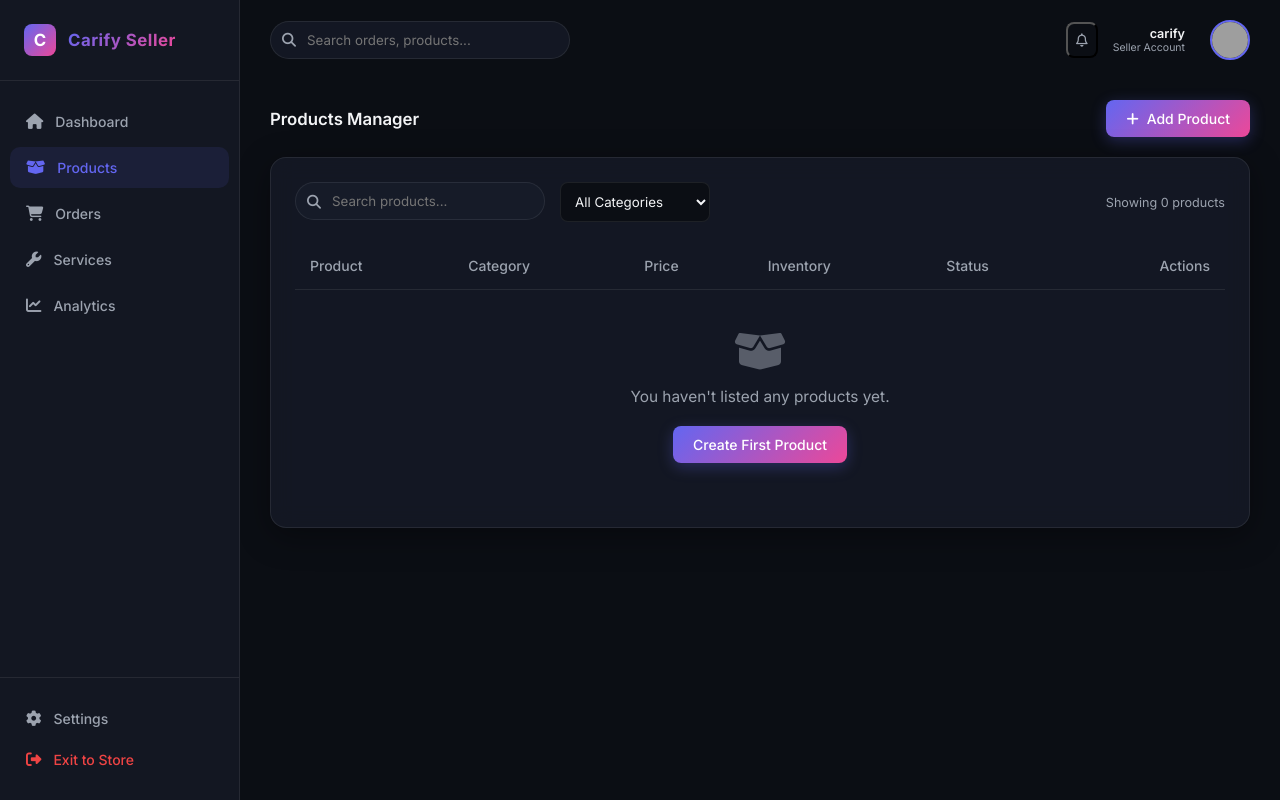
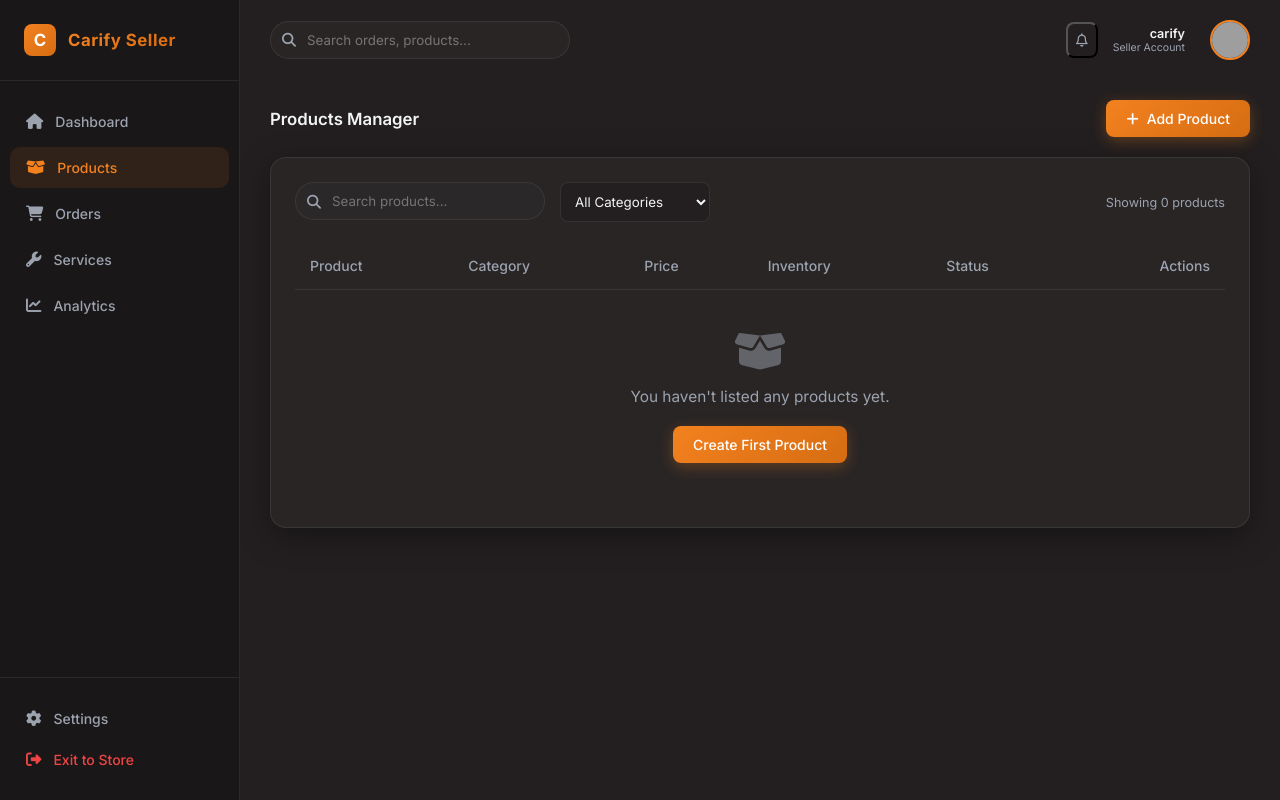
Before and after one commit to ashmith124-sys/carify, a Django app: page /seller/products/ in a window 1280 px wide. Run offline with Django 5.2, Linux system fonts and the light colour scheme; a user stored in the database is signed in; data comes from the database, SQL or seed files in the repository; grey boxes are pictures that could not be loaded.

Commit message:
style: unify brand identity across storefront and seller dashboard

```diff
--- a/carify_project/carify_app/templates/product_detail.html
+++ b/carify_project/carify_app/templates/product_detail.html
@@ -9,7 +9,7 @@
 
     <div style="display: grid; grid-template-columns: 1fr 1fr; gap: 60px;">
         <!-- Left: Image Gallery -->
-        <div style="border: 2px solid var(--border-strong); background: #FAFAFA;">
+        <div style="border: 2px solid var(--border-strong); background: var(--bg-dark);">
             {% if product.image %}
                 <img src="{{ product.image.url }}" alt="{{ product.name }}" style="width: 100%; height: auto; object-fit: contain;">
             {% elif product.media.exists %}
@@ -67,7 +67,7 @@
                 </button>
             </form>
 
-            <div style="margin-top: 40px; border-top: 2px solid var(--border-strong); padding-top: 20px;">
+            <div class="section" style="background: var(--bg-dark); border-bottom: 2px solid var(--border-strong); padding-top: 20px;">
                 <div style="display: grid; grid-template-columns: 1fr 1fr; gap: 20px;">
                     <div>
                         <div style="font-family: var(--font-heading); font-weight: 600; margin-bottom: 5px;">MANUFACTURER</div>
--- a/carify_project/carify_app/templates/product_list.html
+++ b/carify_project/carify_app/templates/product_list.html
@@ -2,7 +2,7 @@
 {% block title %}Catalog | Carify{% endblock %}
 
 {% block content %}
-<div class="section" style="background: var(--bg-secondary); border-bottom: 2px solid var(--border-strong);">
+<div class="section" style="background: var(--bg-dark); border-bottom: 2px solid var(--border-strong);">
     <div class="container text-center">
         <h1 style="font-size: 3rem;">COMPLETE CATALOG</h1>
         <p style="color: var(--text-secondary); margin-top: 10px;">Browse our entire collection of performance parts and accessories</p>
--- a/carify_project/static/css/seller_dashboard.css
+++ b/carify_project/static/css/seller_dashboard.css
@@ -2,13 +2,13 @@
 @import url('https://fonts.googleapis.com/css2?family=Inter:wght@300;400;500;600;700&display=swap');
 
 :root {
-    --bg-main: #0B0E14; /* Deep modern dark blue/black */
-    --bg-sidebar: #131722; /* Slightly lighter for depth */
-    --bg-card: rgba(26, 31, 46, 0.6); /* Glassmorphic card bg */
-    --bg-card-hover: rgba(33, 40, 59, 0.8);
+    --bg-main: #231F20; /* Deep Charcoal */
+    --bg-sidebar: #1A1718; /* Darker charcoal */
+    --bg-card: rgba(46, 42, 43, 0.6); /* Slightly lighter charcoal glass */
+    --bg-card-hover: rgba(62, 58, 59, 0.8);
 
-    --accent-primary: #6366F1; /* Indigo */
-    --accent-secondary: #EC4899; /* Pink */
+    --accent-primary: #F3811F; /* Vibrant Orange */
+    --accent-secondary: #D66D12; /* Burnt Orange */
     --accent-gradient: linear-gradient(135deg, var(--accent-primary), var(--accent-secondary));
 
     --text-main: #F3F4F6;
@@ -108,7 +108,7 @@ body {
 }
 
 .nav-link:hover, .nav-link.active {
-    background: rgba(99, 102, 241, 0.1);
+    background: rgba(243, 129, 31, 0.1);
     color: var(--accent-primary);
 }
 
@@ -161,7 +161,7 @@ body {
 
 .search-bar input:focus {
     border-color: var(--accent-primary);
-    box-shadow: 0 0 0 2px rgba(99, 102, 241, 0.2);
+    box-shadow: 0 0 0 2px rgba(243, 129, 31, 0.2);
 }
 
 .user-profile {
@@ -333,12 +333,12 @@ body {
 .btn-primary {
     background: var(--accent-gradient);
     color: white;
-    box-shadow: 0 4px 15px rgba(99, 102, 241, 0.3);
+    box-shadow: 0 4px 15px rgba(243, 129, 31, 0.3);
 }
 
 .btn-primary:hover {
     transform: translateY(-2px);
-    box-shadow: 0 6px 20px rgba(99, 102, 241, 0.4);
+    box-shadow: 0 6px 20px rgba(243, 129, 31, 0.4);
 }
 
 .btn-icon {
```
